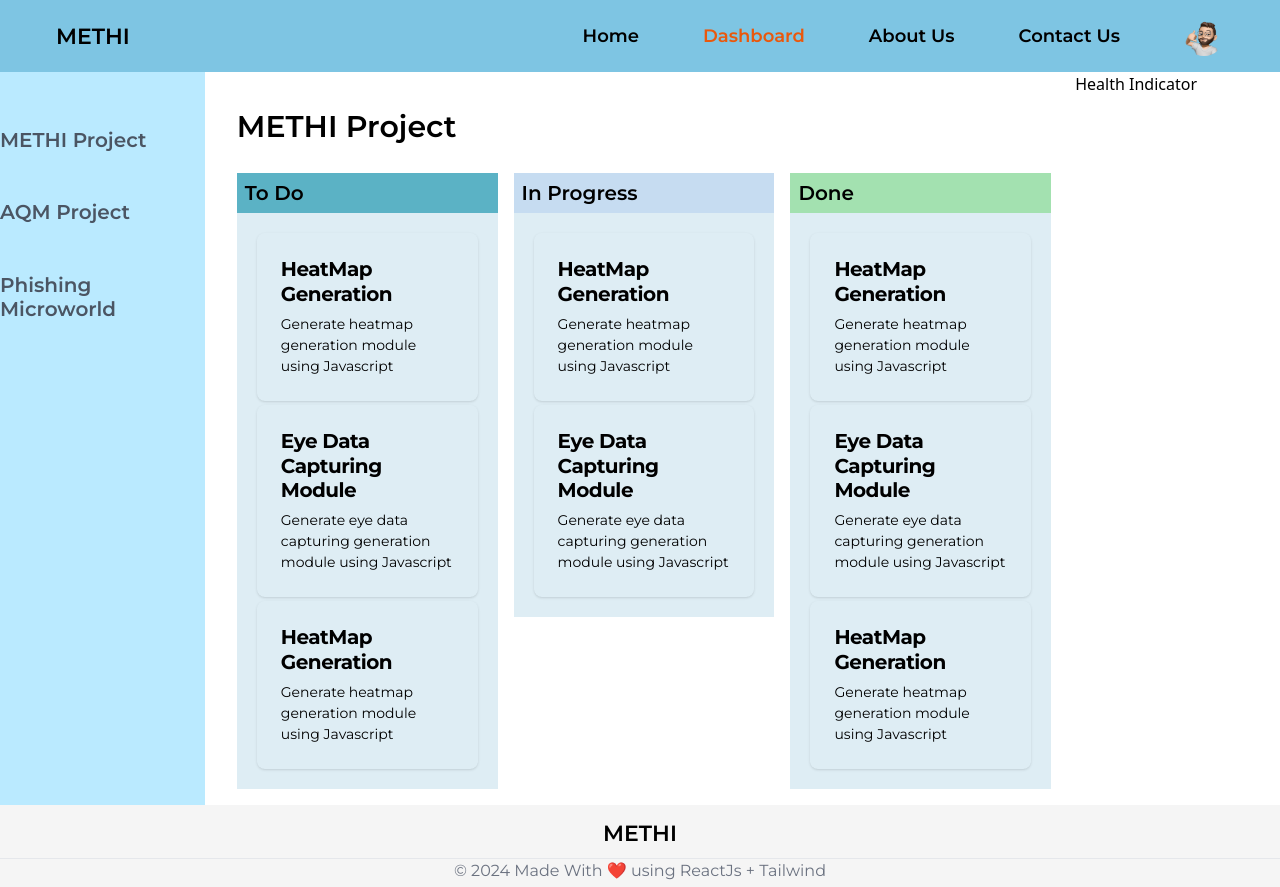
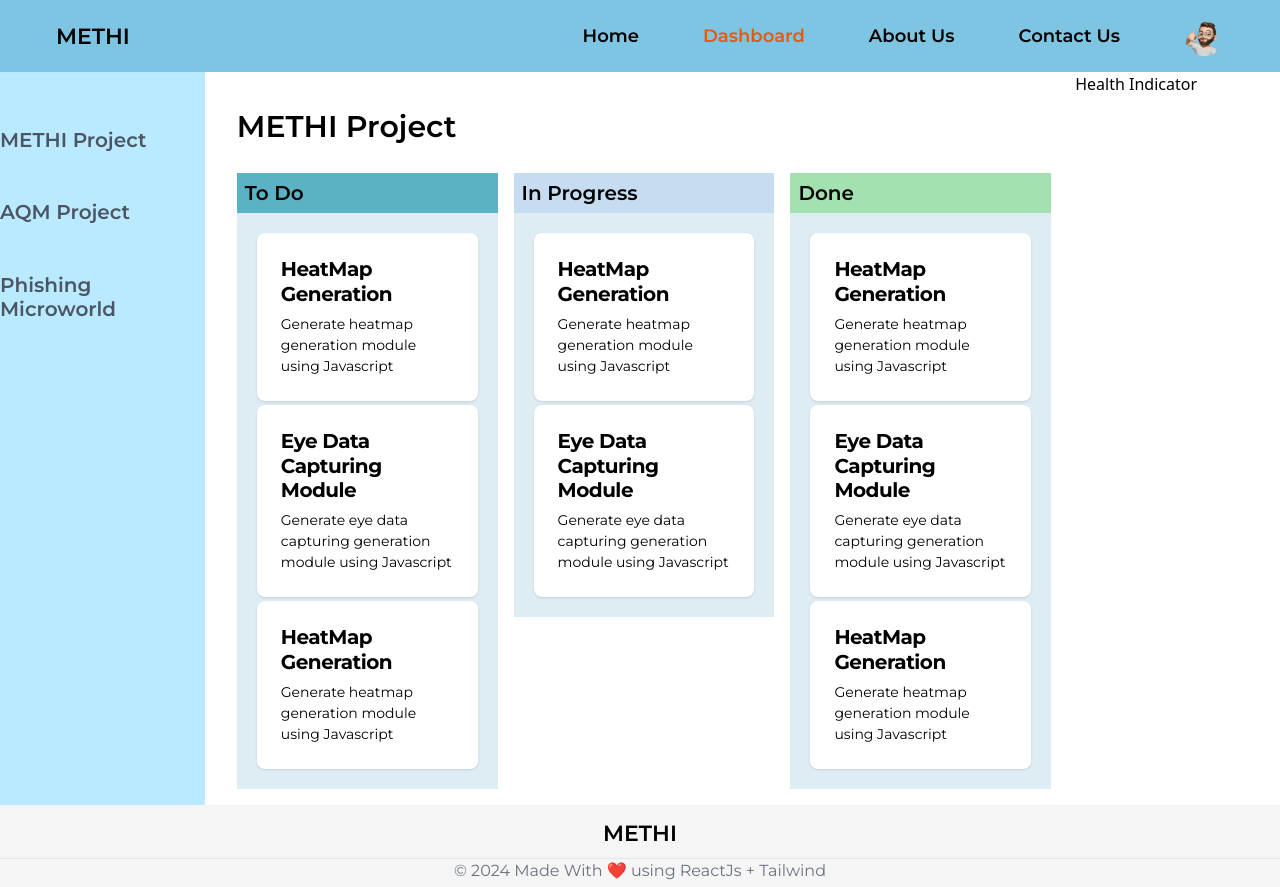
Before and after one commit to SandeepKundalwal/METHI-Frontend, a React (Vite) app: page /dashboard in a window 1280 px wide. Built offline with nearby package versions, Linux system fonts and the light colour scheme; a web font is replaced by a local one.

Commit message:
optimizing dashboard UI

```diff
--- a/src/components/Card/Card.jsx
+++ b/src/components/Card/Card.jsx
@@ -1,11 +1,9 @@
-const Card = ({ card, cardColor }) => {
+const Card = ({ id, title, description, bgColor }) => {
     return (
-        <>
-            <div key={card.id} className={`block m-1 max-w-sm p-6 rounded-lg shadow hover:bg-sidebar dark:bg-white dark:border-gray-700 dark:hover:bg-${cardColor} cursor-pointer`}>
-                <h5 className="mb-2 text-xl font-montserrat font-bold tracking-tight text-black dark:text-black">{card.title}</h5>
-                <p className="font-montserrat text-[14px] text-black dark:text-black">{card.description}</p>
-            </div>
-        </>
+        <div key={id} className={`block m-1 max-w-sm p-6 rounded-lg shadow dark:bg-white bg-white hover:bg-${bgColor} cursor-pointer`}>
+            <h5 className="mb-2 text-xl font-montserrat font-bold tracking-tight text-black dark:text-black">{title}</h5>
+            <p className="font-montserrat text-[14px] text-black dark:text-black">{description}</p>
+        </div>
     );
 }
 
--- a/src/components/LeftColumn/LeftColumn.jsx
+++ b/src/components/LeftColumn/LeftColumn.jsx
@@ -1,4 +1,3 @@
-import { NavLink } from "react-router-dom";
 import { projects } from "../../constants";
 import { useState, useEffect } from "react";
 
@@ -9,7 +8,7 @@ const LeftColumn = () => {
     // useEffect = (() => {
     //     const fetchProjects = async () => {
     //         try {
-    //           const response = await axios.get('/projects');
+    //           const response = await axios.get('/${userId}/projects');
     //           setProjects(response.data);
     //         } catch (error) {
     //           console.error('Error fetching projects:', error);
@@ -32,11 +31,7 @@ const LeftColumn = () => {
     // };
 
     const handleProjectClick = (projectId) => {
-        projects.forEach(function (item) {
-            if(item.id === projectId){
-                setSelectedProject(item);
-            }
-        });
+        setSelectedProject(projectId);
     }
 
     return (
@@ -46,7 +41,7 @@ const LeftColumn = () => {
                     return (
                     <li
                         key={project.id}
-                        className={`py-6 text-xl ${selectedProject && project.id === selectedProject.id ? 'text-black font-bold' : 'text-gray-600 font-semibold'} cursor-pointer`}
+                        className={`py-6 text-xl ${selectedProject && project.id === selectedProject ? 'text-black font-bold' : 'text-gray-600 font-semibold'} cursor-pointer`}
                         onClick={() => handleProjectClick(project.id)}
                     >
                         {project.label}
--- a/src/components/MidColumn/MidColumn.jsx
+++ b/src/components/MidColumn/MidColumn.jsx
@@ -1,4 +1,4 @@
-import { Card } from "../index"
+import { Card } from "..";
 import { todos, inprogress, done } from "../../constants";
 
 const MidColumn = () => {
@@ -13,53 +13,56 @@ const MidColumn = () => {
 
                 {/* TODO Column */}
                 <div className="w-1/3 ml-4 mt-2 mr-2">
-                    <div className="bg-todo flex-grow">
+                    <div className="bg-dark-blue flex-grow">
                         <div className="justify-center items-start font-montserrat text-black text-xl font-semibold p-2">
                             To Do
                         </div>
                     </div>
 
                     <div className="bg-card p-4">
-                        {todos.map((card) => {
-                            return (
-                                <Card key={card.id} card={card} cardColor={'todo'} />
-                            )
-                        })}
+                        {todos.map((card) => (
+                            <div key={card.id} className={`block m-1 max-w-sm p-6 rounded-lg shadow dark:bg-white bg-white hover:bg-dark-blue cursor-pointer`}>
+                                <h5 className="mb-2 text-xl font-montserrat font-bold tracking-tight text-black dark:text-black">{card.title}</h5>
+                                <p className="font-montserrat text-[14px] text-black dark:text-black">{card.description}</p>
+                            </div>
+                        ))}
                     </div>
                 </div>
 
 
                 <div className="w-1/3 ml-2 mt-2 mr-2">
-                    <div className="bg-inprogress">
+                    <div className="bg-light-purple">
                         <div className="justify-center items-start font-montserrat text-black text-xl font-semibold p-2">
                             In Progress
                         </div>
                     </div>
 
                     <div className="bg-card p-4">
-                        {inprogress.map((card) => {
-                            return (
-                                <Card key={card.id} card={card} cardColor={'inprogress'} />
-                            )
-                        })}
+                        {inprogress.map((card) => (
+                            <div key={card.id} className={`block m-1 max-w-sm p-6 rounded-lg shadow dark:bg-white bg-white hover:bg-light-purple cursor-pointer`}>
+                                <h5 className="mb-2 text-xl font-montserrat font-bold tracking-tight text-black dark:text-black">{card.title}</h5>
+                                <p className="font-montserrat text-[14px] text-black dark:text-black">{card.description}</p>
+                            </div>
+                        ))}
                     </div>
                 </div>
 
 
                 {/* Done Column */}
                 <div className="w-1/3 ml-2 mt-2 mr-2">
-                    <div className="bg-done ">
+                    <div className="bg-light-green">
                         <div className="justify-center items-start font-montserrat text-black text-xl font-semibold p-2">
                             Done
                         </div>
                     </div>
 
                     <div className="bg-card p-4">
-                        {done.map((card) => {
-                            return (
-                                    <Card key={card.id} card={card} cardColor={'done'} />
-                            )
-                        })}
+                        {done.map((card) => (
+                            <div key={card.id} className={`block m-1 max-w-sm p-6 rounded-lg shadow dark:bg-white bg-white hover:bg-light-green cursor-pointer`}>
+                                <h5 className="mb-2 text-xl font-montserrat font-bold tracking-tight text-black dark:text-black">{card.title}</h5>
+                                <p className="font-montserrat text-[14px] text-black dark:text-black">{card.description}</p>
+                            </div>
+                        ))}
                     </div>
                 </div>
 
--- a/tailwind.config.js
+++ b/tailwind.config.js
@@ -24,9 +24,9 @@ export default {
       colors: {
         'navbar': "#7EC5E3",
         'sidebar': "#BAEAFF",
-        'todo': "#5BB2C5",
-        'inprogress': "#C6DCF1",
-        'done': "#A3E1B0",
+        'dark-blue': "#5BB2C5",
+        'light-purple': "#C6DCF1",
+        'light-green': "#A3E1B0",
         'card': "#DEEDF4",
         'footer': "#F5F5F5",
         "white-400": "rgba(255, 255, 255, 0.80)"
```
Also changed, not shown: src/pages/DashBoard/Dashboard.jsx (+6 -2 lines).
